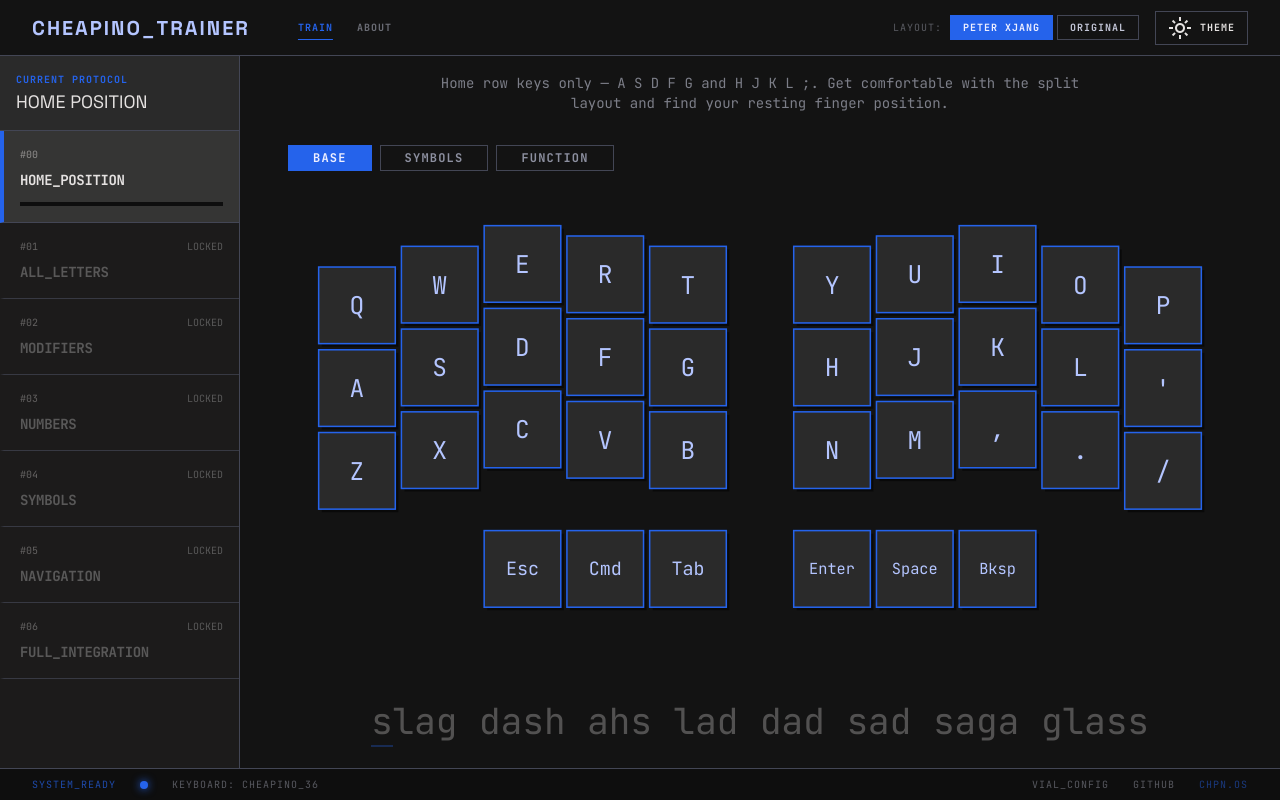
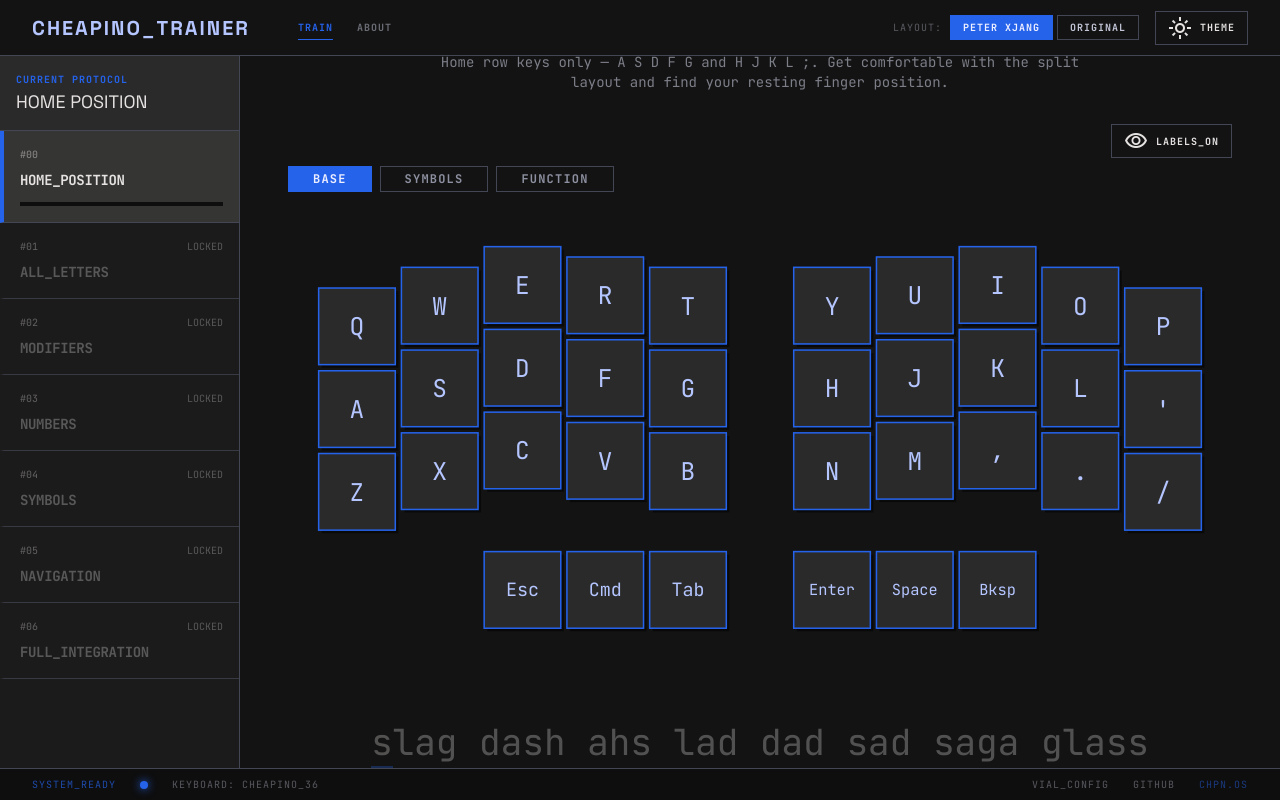
Before and after one commit to arnlaugsson/cheapino-trainer, a React (Vite) app: page / in a window 1280 px wide. Built offline with nearby package versions, Linux system fonts and the light colour scheme.

Commit message:
feat: add toggle to hide key labels on keyboard visualizer

```diff
--- a/src/app/App.tsx
+++ b/src/app/App.tsx
@@ -26,6 +26,7 @@ function App() {
   const [presetId, setPresetId] = useState(getSavedPresetId);
   const [activeStageId, setActiveStageId] = useState(0);
   const [exerciseKey, setExerciseKey] = useState(0);
+  const [hideLabels, setHideLabels] = useState(false);
   const [lastResult, setLastResult] = useState<{
     wpm: number;
     accuracy: number;
@@ -186,11 +187,25 @@ function App() {
               {stage.description}
             </p>
 
-            <div className="mb-12 w-full flex justify-center">
+            <div className="mb-12 w-full">
+              <div className="flex justify-end mb-2">
+                <button
+                  tabIndex={-1}
+                  onMouseDown={(e) => e.preventDefault()}
+                  onClick={() => setHideLabels((prev) => !prev)}
+                  className="flex items-center gap-2 text-[10px] font-bold tracking-widest border border-outline px-3 py-1 hover:bg-surface-high transition-colors uppercase"
+                >
+                  <span className="material-symbols-outlined text-sm">
+                    {hideLabels ? "visibility_off" : "visibility"}
+                  </span>
+                  {hideLabels ? "LABELS_OFF" : "LABELS_ON"}
+                </button>
+              </div>
               <KeyboardVisualizer
                 layout={layout}
                 activeLayer={stage.layers[stage.layers.length - 1]}
                 activeKeys={activeKeys}
+                hideLabels={hideLabels}
               />
             </div>
 
--- a/src/features/keyboard/Key.tsx
+++ b/src/features/keyboard/Key.tsx
@@ -8,6 +8,7 @@ type KeyProps = {
   height: number;
   state: KeyState;
   blank?: boolean;
+  hideLabel?: boolean;
 };
 
 const STATE_STYLES: Record<KeyState, { fill: string; stroke: string; textFill: string; shadow: string; className: string }> = {
@@ -17,7 +18,7 @@ const STATE_STYLES: Record<KeyState, { fill: string; stroke: string; textFill: s
   active: { fill: "#2563eb", stroke: "#b4c5ff", textFill: "#eeefff", shadow: "rgba(37,99,235,0.3)", className: "active" },
 };
 
-export function Key({ label, x, y, width, height, state, blank }: KeyProps) {
+export function Key({ label, x, y, width, height, state, blank, hideLabel }: KeyProps) {
   if (blank) return null;
 
   const style = STATE_STYLES[state];
@@ -47,6 +48,7 @@ export function Key({ label, x, y, width, height, state, blank }: KeyProps) {
         strokeWidth={1}
         className={style.className}
       />
+      {!hideLabel && (
         <text
           x={x + width / 2 + offsetX}
           y={y + height / 2 + offsetY}
@@ -59,6 +61,7 @@ export function Key({ label, x, y, width, height, state, blank }: KeyProps) {
         >
           {label}
         </text>
+      )}
     </g>
   );
 }
--- a/src/features/keyboard/KeyboardVisualizer.tsx
+++ b/src/features/keyboard/KeyboardVisualizer.tsx
@@ -14,6 +14,7 @@ type KeyboardVisualizerProps = {
   activeLayer: string;
   activeKeys: Set<string>;
   lockedLayer?: boolean;
+  hideLabels?: boolean;
   onLayerChange?: (layerName: string) => void;
 };
 
@@ -34,6 +35,7 @@ function renderHalf(
   layer: Layer,
   activeKeys: Set<string>,
   isActiveLayer: boolean,
+  hideLabels: boolean,
 ) {
   const keys = half === "left" ? layer.left : layer.right;
   const positions = getKeyPositions(half, FINGER_ROWS, THUMB_KEYS);
@@ -52,6 +54,7 @@ function renderHalf(
           height={pos.height}
           state={getKeyState(keyDef, activeKeys, isActiveLayer)}
           blank={keyDef.blank}
+          hideLabel={hideLabels}
         />
       );
     }),
@@ -63,6 +66,7 @@ export function KeyboardVisualizer({
   activeLayer,
   activeKeys,
   lockedLayer = false,
+  hideLabels = false,
   onLayerChange,
 }: KeyboardVisualizerProps) {
   const [browsingLayer, setBrowsingLayer] = useState<string | null>(null);
@@ -111,8 +115,8 @@ export function KeyboardVisualizer({
         viewBox={`${-padding} ${-padding} ${width + padding * 2} ${height + padding * 2}`}
         className="w-full"
       >
-        {renderHalf("left", displayLayer, activeKeys, isActiveLayer)}
-        {renderHalf("right", displayLayer, activeKeys, isActiveLayer)}
+        {renderHalf("left", displayLayer, activeKeys, isActiveLayer, hideLabels)}
+        {renderHalf("right", displayLayer, activeKeys, isActiveLayer, hideLabels)}
       </svg>
     </div>
   );
```
Lines whose indentation alone changed are shown as unchanged.
